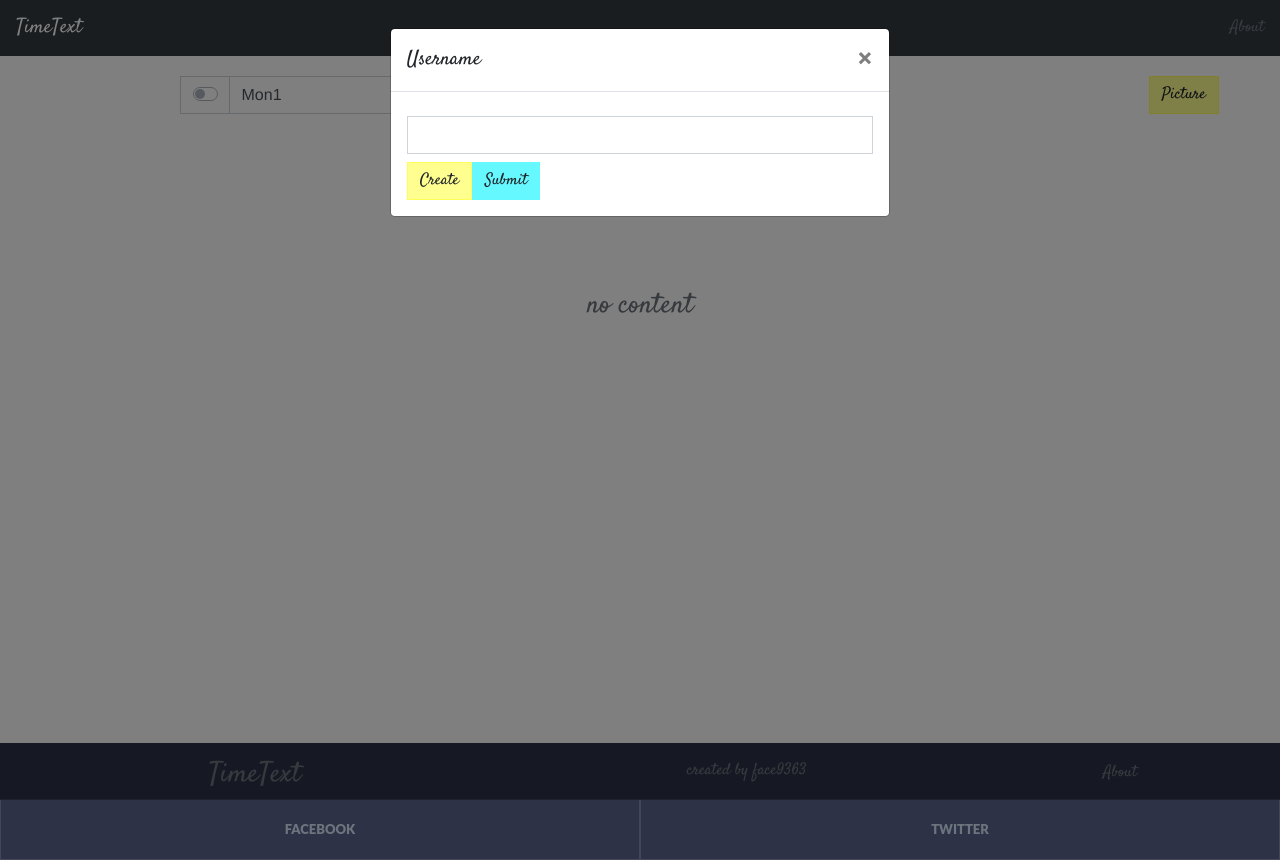
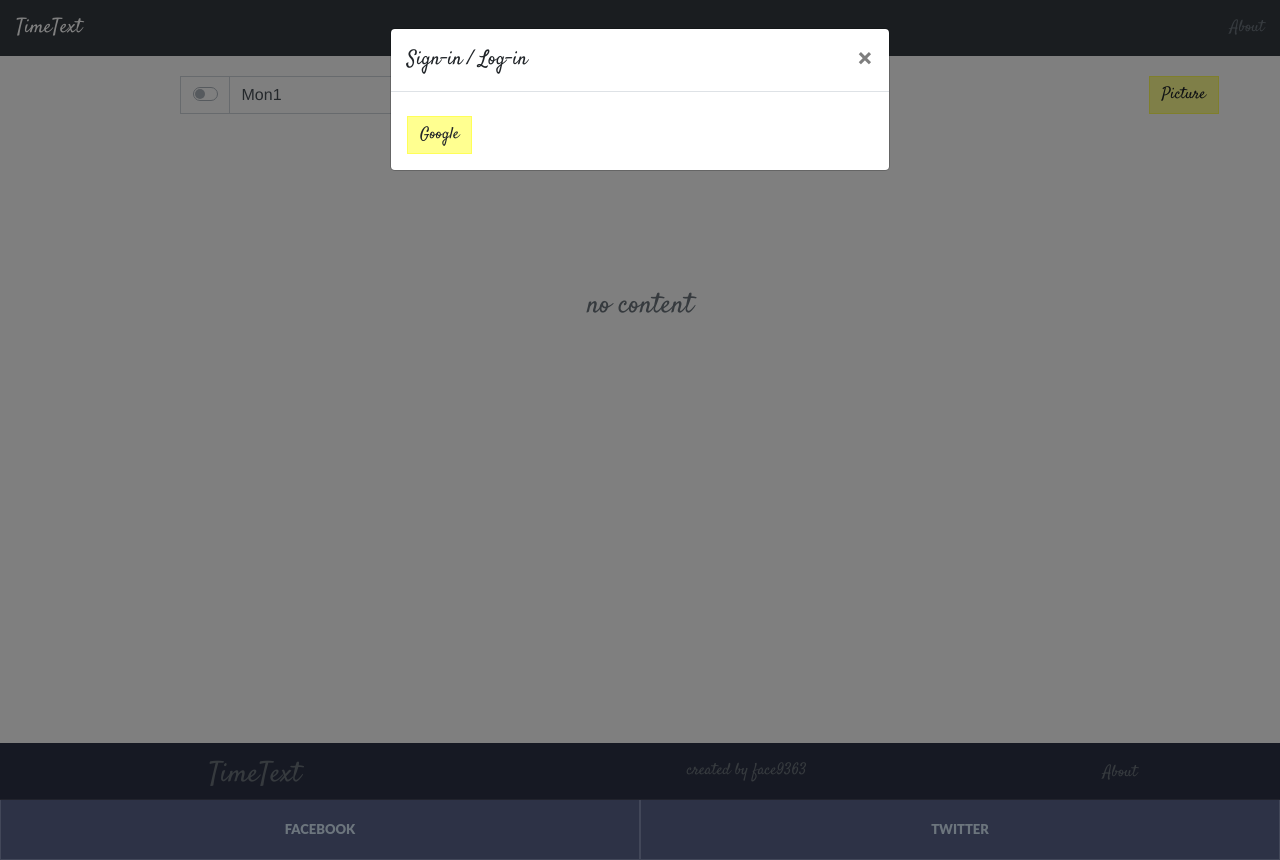
Before and after one commit to face0u0/TimeText, a Vue app: page /#/ in a window 1280 px wide. Built offline with nearby package versions, Linux system fonts and the light colour scheme.

Commit message:
login with google

```diff
--- a/src/components/MyName.vue
+++ b/src/components/MyName.vue
@@ -3,18 +3,18 @@
     <!--    <b-button v-b-modal.modal-2 variant="info">Set Username</b-button>-->
     <b-modal
       id="modal-2"
-      title="Username"
+      title="Sign-in / Log-in"
       :hide-footer="true"
       v-on:hidden="setname(username)"
     >
       <form>
-        <input class="form-control mt-2" v-model="username" />
-        <button v-on:click="createname(username)" class="btn btn-warning mt-2">
-          Create
+<!--        <input class="form-control mt-2" v-model="username" />-->
+        <button v-on:click="signUp" class="btn btn-warning mt-2">
+          Google
         </button>
-        <button v-on:click="setname(username)" class="btn btn-primary mt-2">
-          Submit
-        </button>
+<!--        <button v-on:click="setname(username)" class="btn btn-primary mt-2">-->
+<!--          Submit-->
+<!--        </button>-->
       </form>
     </b-modal>
   </div>
@@ -22,6 +22,8 @@
 
 <script>
 import axios from "axios";
+import firebase from 'firebase/app'
+import 'firebase/auth'
 
 export default {
   data: function() {
@@ -38,6 +40,15 @@ export default {
     }
   },
   methods: {
+    signUp: function () {
+      var provider = new firebase.auth.GoogleAuthProvider()
+      firebase.auth().signInWithPopup(provider)
+        .then(obj => {
+          this.username = obj.user.uid
+          this.createname(obj.user.uid)
+        })
+        .catch(error => alert(error.message))
+    },
     createname: function(event) {
       this.$root.$emit("bv::hide::modal", "modal-2", "#btnShow");
       axios
@@ -50,8 +61,9 @@ export default {
         )
         .catch(
           function(reason) {
-            console.log(reason);
+            console.log(reason.response);
             this.$root.$emit("bv::show::modal", "modal-2", "#btnShow");
+            this.setname(event);
           }.bind(this)
         );
     },
```
